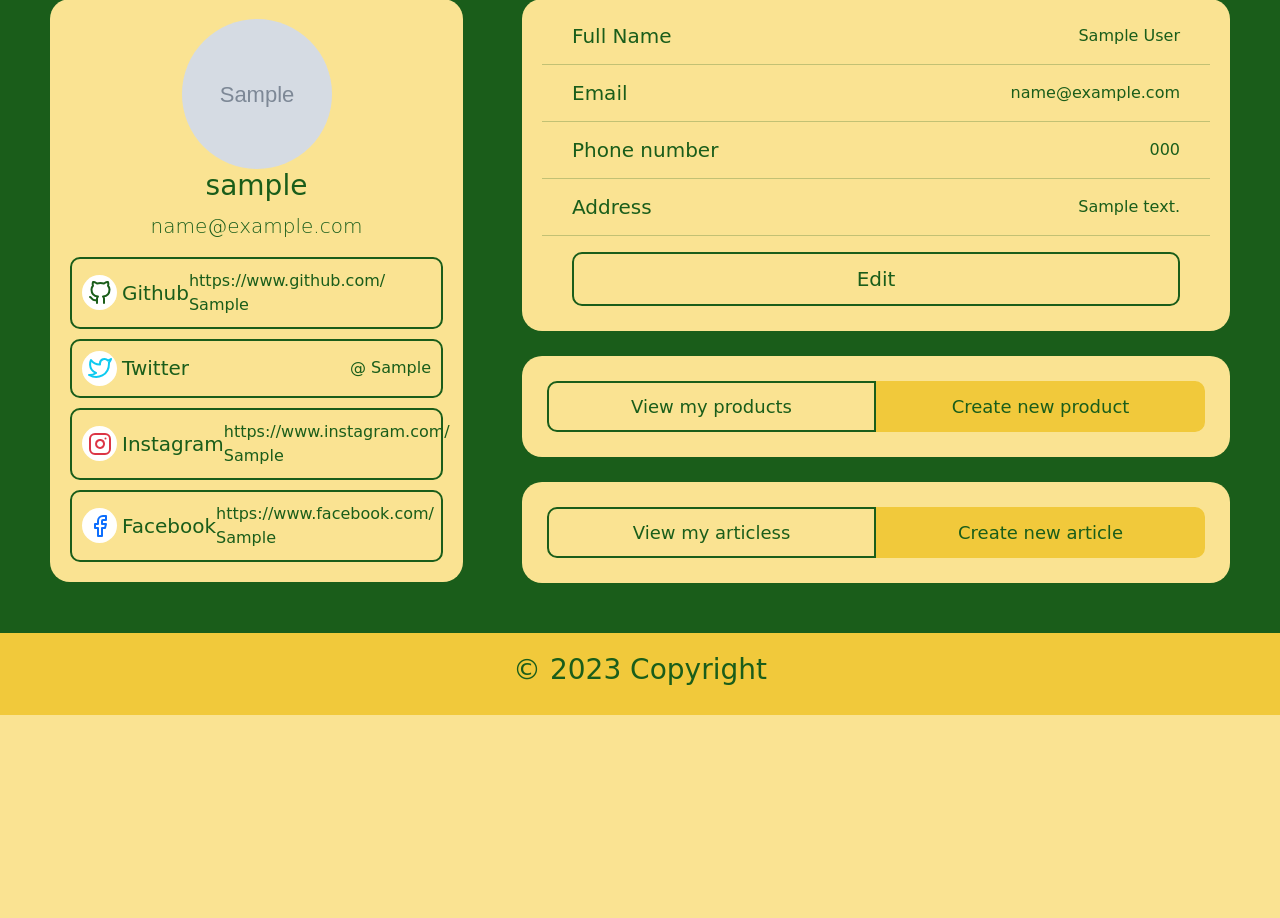
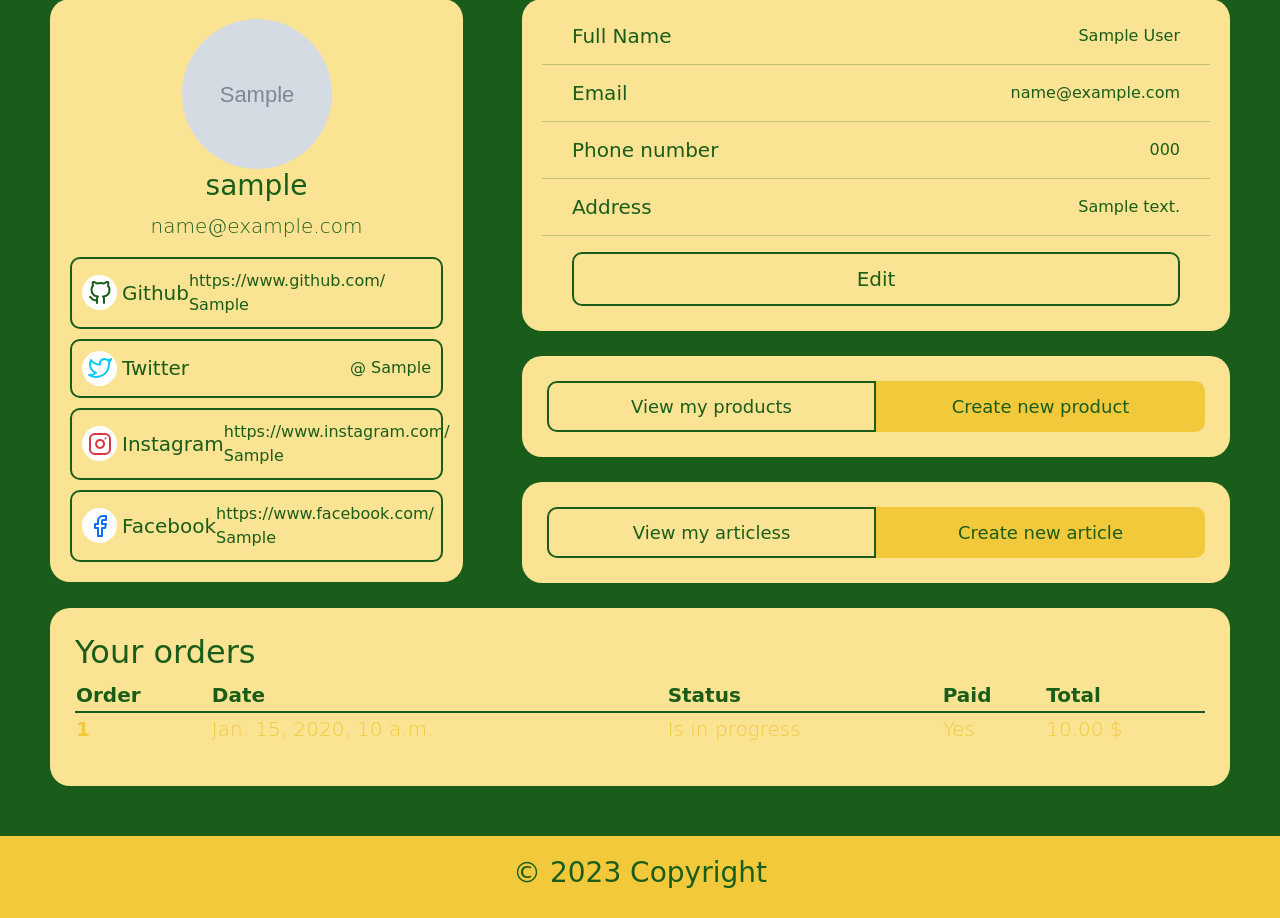
Before and after one commit to KatePril/BookStore, a Django app: page /profile/ in a window 1280 px wide. Shown: the part 151-1069 px from the top of the page. Before the commit the page ends 866 px from the top, so only its background shows below. Run offline with Django 4.2, Linux system fonts and the light colour scheme; a user stored in the database is signed in; tables that the repository leaves empty hold one stand-in row (values such as "Sample post"); grey boxes marked "Sample" are stand-in pictures; some libraries are stand-ins or nearby versions.

Commit message:
Edit profile

```diff
--- a/cart/models.py
+++ b/cart/models.py
@@ -24,7 +24,7 @@ class Order(models.Model):
     )
 
     user = models.ForeignKey(get_user_model(), on_delete=models.CASCADE)
-    total = models.PositiveIntegerField(default=0)
+    total = models.DecimalField(max_digits=10, decimal_places=2)
     first_name = models.CharField(max_length=255)
     last_name = models.CharField(max_length=255)
     phone = PhoneNumberField()
@@ -40,7 +40,7 @@ class Order(models.Model):
         ordering = ('-created_at',)
 
     def __str__(self):
-        return f'Замовлення №{self.id}'
+        return f'Order №{self.id}'
 
     def delete(self):
         for item in self.books.all():
@@ -49,7 +49,7 @@ class Order(models.Model):
         super().delete()
 
     def get_status(self):
-        return dict(self.STATUC_CHOICES)[self.status]
+        return dict(self.STATUS_CHOICES)[self.status]
 
 class OrderBook(models.Model):
     order = models.ForeignKey(Order, related_name='books', on_delete=models.CASCADE)
--- a/templates/users/profile.html
+++ b/templates/users/profile.html
@@ -146,4 +146,43 @@
             </div>
         </div>
     </div>
+    <div class='block-content table-container' style="margin-top: var(--padding-l);">
+        <h2>Your orders</h2>
+        <table class="table-custom lead">
+            <thead>
+                <tr class="table-head">
+                    <th scope="col">Order</th>
+
+                    <th scope="col">Date</th>
+                    <th scope="col">Status</th>
+                    <th scope="col">Paid</th>
+                    <th scope="col">Total</th>
+                </tr>
+            </thead>
+            <tbody>
+            {% for order in orders %}
+                {% if order.status == 'in_progress' or order.status == 'in_delivery' or order.status == 'waiting_for_payment' %}
+                    <tr style="color:var(--main-color-two);">
+                {% elif order.status == 'completed' %}
+                    <tr style="color:var(--main-color-one);">
+                {% elif order.status == 'canceled' %}
+                    <tr style="color: #ff4242;">
+                {% endif %}
+                    <th scope="row">{{ order.id }}</th>
+                        <td>{{ order.created_at }}</td>
+                        <td>{{ order.get_status }}</td>
+                        <td>
+                            {% if order.paid %}
+                            Yes
+                            {% else %}
+                            No
+                            {% endif %}
+                        </td>
+                        <td>{{ order.total }} $</td>
+                    </tr>
+            {% endfor %}
+
+            </tbody>
+        </table>
+    </div>
 {% endblock %}
--- a/users/views.py
+++ b/users/views.py
@@ -4,6 +4,7 @@ from django.contrib.auth import login, logout, authenticate
 from django.contrib.auth.decorators import login_required
 
 from django.utils.text import slugify
+from cart.models import Order
 
 from .forms import SingupForm, EditProfileForm, CustomAuthenticationForm, BookForm
 from shop.models import Book
@@ -42,7 +43,8 @@ def singup_view(request):
 
 @login_required()
 def profile_view(request):
-    return render(request, 'users/profile.html', {'title':'Profile'})
+    orders = Order.objects.filter(user=request.user)
+    return render(request, 'users/profile.html', {'title':'Profile', 'orders': orders})
 
 @login_required
 def profile_edit(request):
```
Also changed, not shown: cart/migrations/0004_alter_order_total.py (added).
